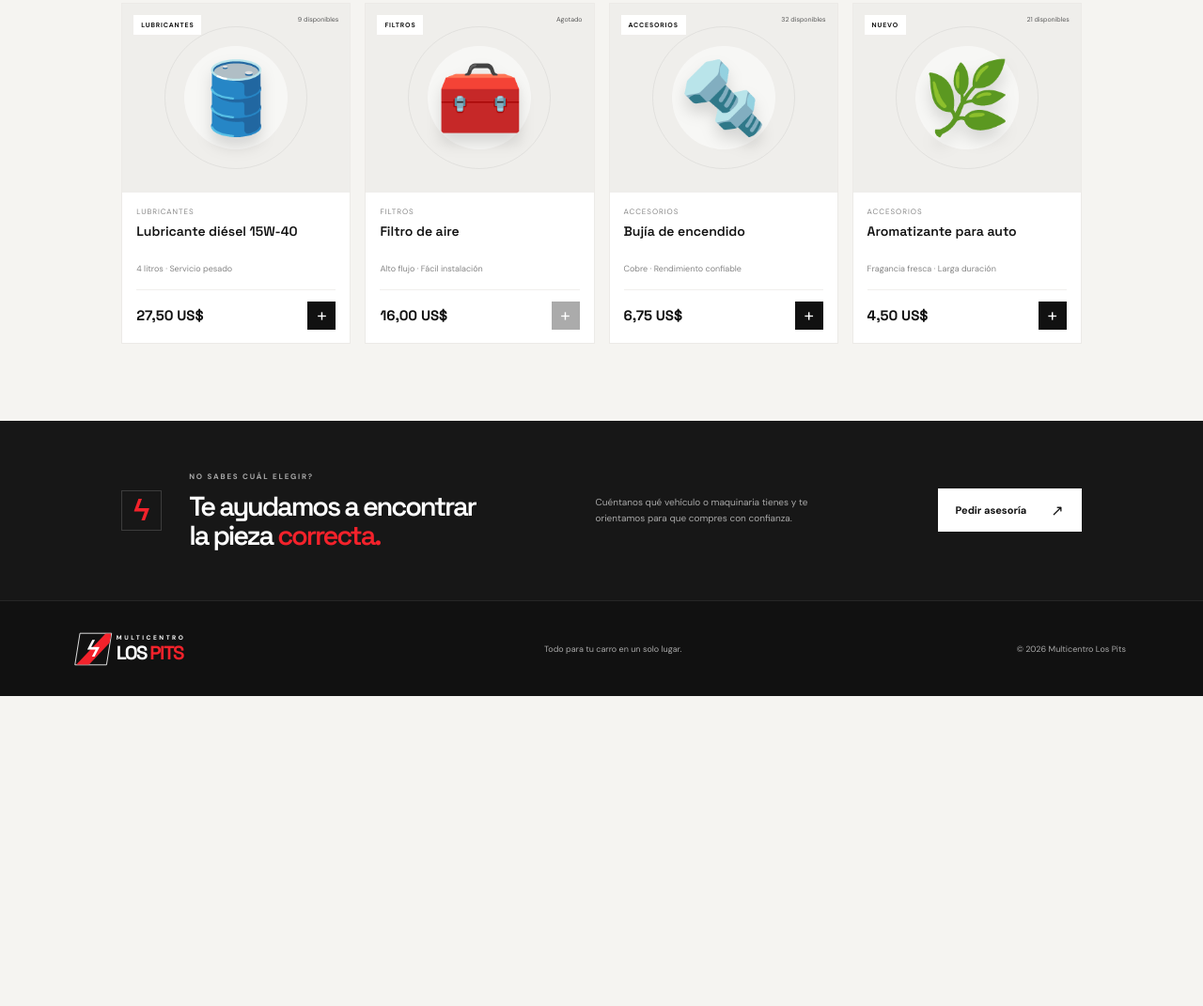
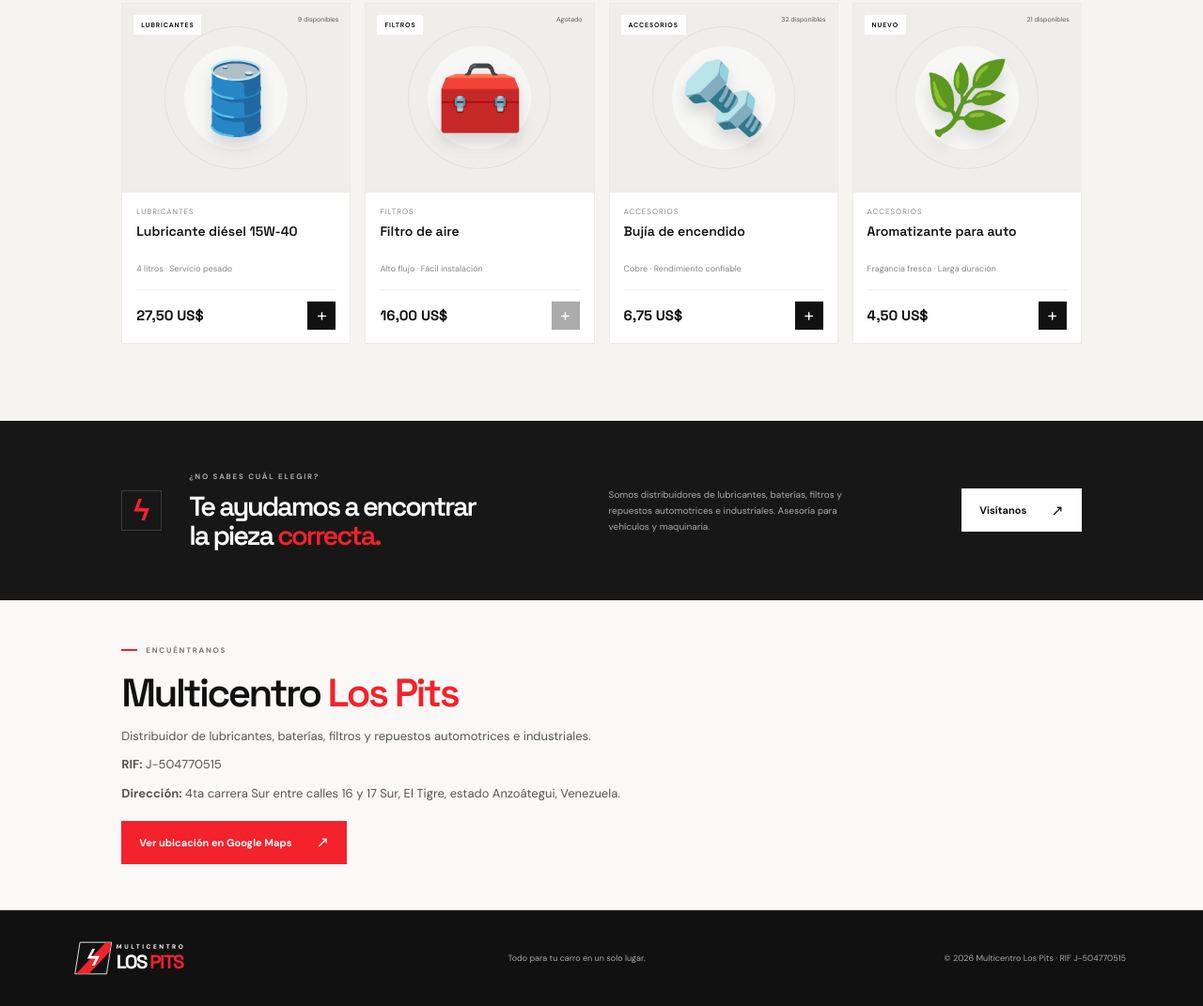
Before and after one commit to wsoto65-coder/lubri-tienda-online, a plain HTML site: page index.html in a window 1280 px wide. Shown: the part 1450-2521 px from the top of the page at 94% size. Before the commit the page ends 2191 px from the top, so only its background shows below. Drawn offline with Linux system fonts and the light colour scheme.

Commit message:
Add business RIF and physical location to storefront

```diff
--- a/index.html
+++ b/index.html
@@ -4,7 +4,7 @@
   <meta charset="utf-8">
   <meta name="viewport" content="width=device-width, initial-scale=1">
   <meta name="theme-color" content="#101010">
-  <meta name="description" content="Lubricantes, baterías y accesorios para tu vehículo. Encuentra lo que necesitas en Multicentro Los Pits.">
+  <meta name="description" content="Multicentro Los Pits: distribuidor de lubricantes, baterías, filtros y repuestos automotrices e industriales en El Tigre, Anzoátegui.">
   <title>Multicentro Los Pits | Todo para tu carro</title>
   <link rel="preconnect" href="https://fonts.googleapis.com">
   <link rel="preconnect" href="https://fonts.gstatic.com" crossorigin>
@@ -19,7 +19,7 @@
       <span class="brand-copy"><small>MULTICENTRO</small><strong>LOS <i>PITS</i></strong></span>
     </a>
     <nav class="desktop-nav" aria-label="Navegación principal">
-      <a href="#productos">Productos</a><a href="#categorias">Categorías</a><a href="#nosotros">Nosotros</a>
+      <a href="#productos">Productos</a><a href="#categorias">Categorías</a><a href="#nosotros">Nosotros</a><a href="#ubicacion">Ubicación</a>
     </nav>
     <div class="header-actions">
       <button class="icon-button search-toggle" aria-label="Buscar" title="Buscar productos"><svg viewBox="0 0 24 24" aria-hidden="true"><circle cx="10.8" cy="10.8" r="6.8"></circle><path d="m16 16 5 5"></path></svg></button>
@@ -52,9 +52,17 @@
       <div class="product-grid" id="product-grid" aria-live="polite"></div>
       <div class="empty-state" id="empty-state" hidden>No encontramos productos. Prueba otra búsqueda o categoría.</div>
     </section>
-    <section class="service-banner" id="nosotros"><div class="service-icon">ϟ</div><div><p class="eyebrow">NO SABES CUÁL ELEGIR?</p><h2>Te ayudamos a encontrar<br>la pieza <em>correcta.</em></h2></div><p>Cuéntanos qué vehículo o maquinaria tienes y te orientamos para que compres con confianza.</p><a class="button button-light" href="mailto:ventas@lospits.example?subject=Asesor%C3%ADa%20de%20producto">Pedir asesoría <span>↗</span></a></section>
+    <section class="service-banner" id="nosotros"><div class="service-icon">ϟ</div><div><p class="eyebrow">¿NO SABES CUÁL ELEGIR?</p><h2>Te ayudamos a encontrar<br>la pieza <em>correcta.</em></h2></div><p>Somos distribuidores de lubricantes, baterías, filtros y repuestos automotrices e industriales. Asesoría para vehículos y maquinaria.</p><a class="button button-light" href="#ubicacion">Visítanos <span>↗</span></a></section>
+    <section id="ubicacion" style="padding:48px 10.1%;background:#faf9f7;border-bottom:1px solid #e4e2de">
+      <p class="eyebrow dark-eyebrow"><span></span> ENCUÉNTRANOS</p>
+      <h2 style="font:600 clamp(28px,4vw,42px)/1.1 'Space Grotesk',sans-serif;letter-spacing:-.06em;margin:0 0 12px">Multicentro <em style="color:#f3222b;font-style:normal">Los Pits</em></h2>
+      <p style="font-size:13px;color:#555;line-height:1.7;margin:0 0 8px">Distribuidor de lubricantes, baterías, filtros y repuestos automotrices e industriales.</p>
+      <p style="font-size:13px;color:#555;line-height:1.7;margin:0 0 8px"><strong>RIF:</strong> J-504770515</p>
+      <p style="font-size:13px;color:#555;line-height:1.7;margin:0 0 18px"><strong>Dirección:</strong> 4ta carrera Sur entre calles 16 y 17 Sur, El Tigre, estado Anzoátegui, Venezuela.</p>
+      <a class="button button-red" href="https://www.google.com/maps/search/?api=1&amp;query=4ta+carrera+Sur+entre+calles+16+y+17+Sur%2C+El+Tigre%2C+Anzoategui%2C+Venezuela" target="_blank" rel="noopener noreferrer">Ver ubicación en Google Maps <span>↗</span></a>
+    </section>
   </main>
-  <footer class="site-footer"><a class="brand footer-brand" href="#inicio"><span class="brand-mark"><span class="brand-slash"></span><span class="brand-bolt">ϟ</span></span><span class="brand-copy"><small>MULTICENTRO</small><strong>LOS <i>PITS</i></strong></span></a><p>Todo para tu carro en un solo lugar.</p><span>© <span id="year"></span> Multicentro Los Pits</span></footer>
+  <footer class="site-footer"><a class="brand footer-brand" href="#inicio"><span class="brand-mark"><span class="brand-slash"></span><span class="brand-bolt">ϟ</span></span><span class="brand-copy"><small>MULTICENTRO</small><strong>LOS <i>PITS</i></strong></span></a><p>Todo para tu carro en un solo lugar.</p><span>© <span id="year"></span> Multicentro Los Pits · RIF J-504770515</span></footer>
   <div class="cart-backdrop" id="cart-backdrop"></div>
   <aside class="cart-drawer" id="cart-drawer" aria-label="Tu carrito" aria-hidden="true"><div class="cart-head"><div><p class="eyebrow dark-eyebrow"><span></span> TU PEDIDO</p><h2>Tu carrito <span id="drawer-count">(0)</span></h2></div><button class="close-cart" id="close-cart" aria-label="Cerrar carrito">×</button></div><div class="cart-items" id="cart-items"></div><div class="cart-empty" id="cart-empty"><span>⌁</span><b>Tu carrito está vacío</b><p>Encuentra eso que tu vehículo necesita.</p><button class="button button-red" id="continue-shopping">Ver productos <span>↗</span></button></div><div class="cart-footer" id="cart-footer"><div class="subtotal"><span>Subtotal</span><b id="cart-subtotal">$0</b></div><p>Envío e impuestos se calculan al confirmar el pedido.</p><button class="button button-red checkout-button" id="checkout-button">Continuar al pago <span>↗</span></button><small>Pago seguro · Stripe estará disponible al conectar tu cuenta</small></div></aside>
   <div class="toast" id="toast" role="status" aria-live="polite"></div>
```
